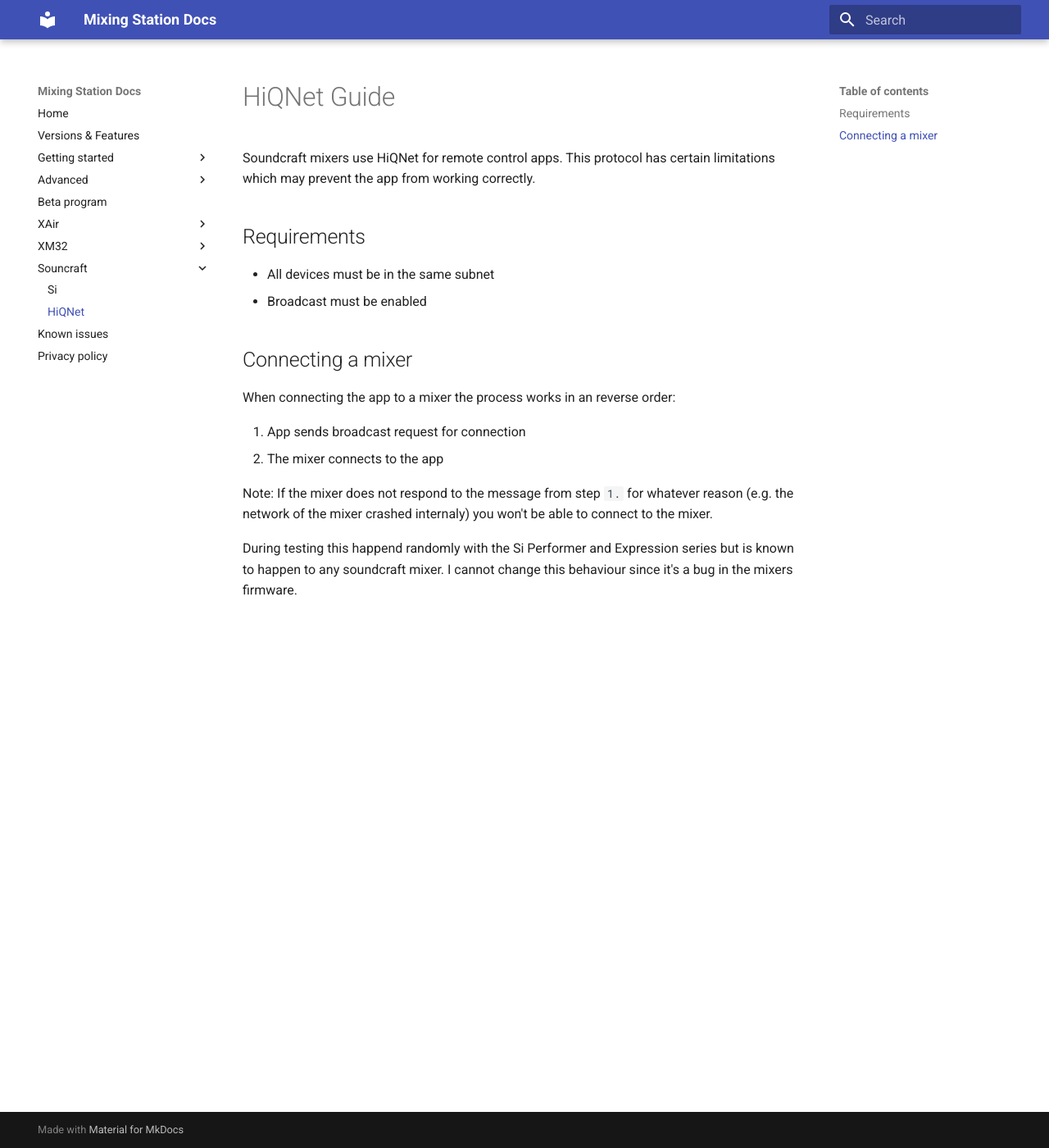
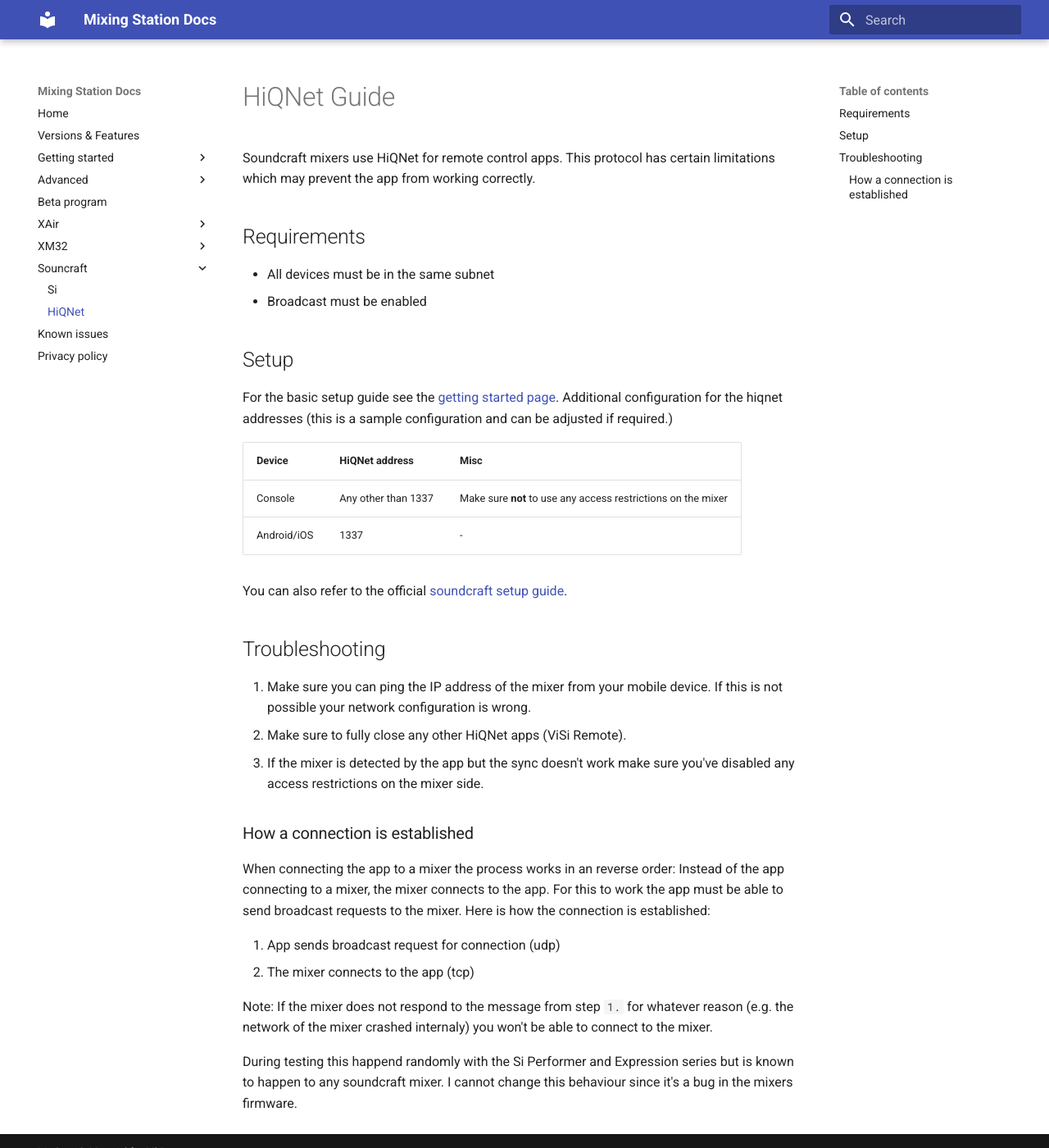
Before and after one commit to davidgiga1993/mixing-station-docs, an MkDocs documentation site: the page built from docs/soundcraft/hiqnet.md, in a window 1280 px wide and 1400 px high. Shown: the whole window at 82% size. Built offline with MkDocs 1.6.1 and Material for MkDocs 9.7.7, drawn with Linux system fonts in a browser that asks for light colours.

Commit message:
Update hiqnet documentation

```diff
--- a/docs/soundcraft/hiqnet.md
+++ b/docs/soundcraft/hiqnet.md
@@ -8,11 +8,28 @@
 - All devices must be in the same subnet
 - Broadcast must be enabled
 
-## Connecting a mixer
-When connecting the app to a mixer the process works in an reverse order:
+## Setup
+For the basic setup guide see the [getting started page](../getting-started.md).
+Additional configuration for the hiqnet addresses (this is a sample configuration and can be adjusted if required.)
 
-1. App sends broadcast request for connection
-2. The mixer connects to the app
+| Device | HiQNet address | Misc |
+| -- | -- | -- |
+| Console | Any other than 1337 | Make sure **not** to use any access restrictions on the mixer |
+| Android/iOS | 1337 | - |
+
+You can also refer to the official [soundcraft setup guide](https://www.youtube.com/watch?v=P-j-x1BJrx0).
+
+## Troubleshooting
+1. Make sure you can ping the IP address of the mixer from your mobile device. If this is not possible your network configuration is wrong.
+2. Make sure to fully close any other HiQNet apps (ViSi Remote).
+3. If the mixer is detected by the app but the sync doesn't work make sure you've disabled any access restrictions on the mixer side.
+
+### How a connection is established
+When connecting the app to a mixer the process works in an reverse order: Instead of the app connecting to a mixer, the mixer connects to the app. For this to work the app must be able to send broadcast requests to the mixer.
+Here is how the connection is established:
+
+1. App sends broadcast request for connection (udp)
+2. The mixer connects to the app (tcp)
 
 Note: If the mixer does not respond to the message from step `1.` for whatever reason (e.g. the network of the mixer crashed internaly) you won't be able to connect to the mixer.
 
```
